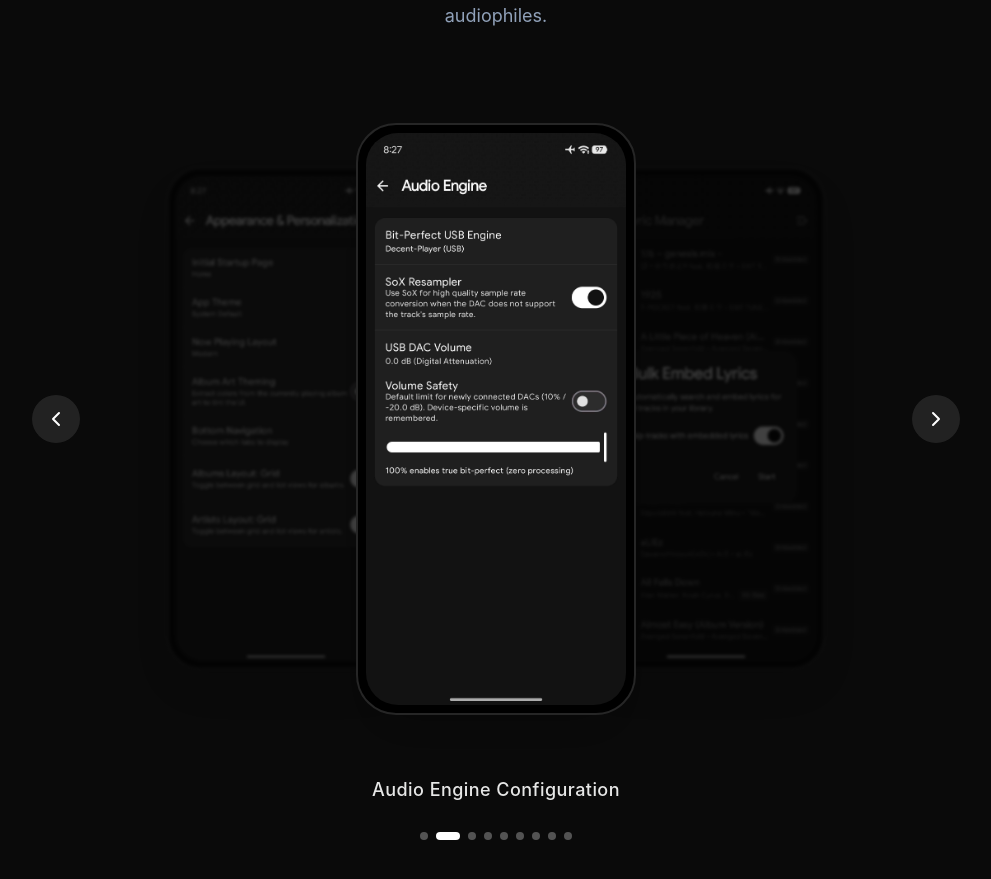
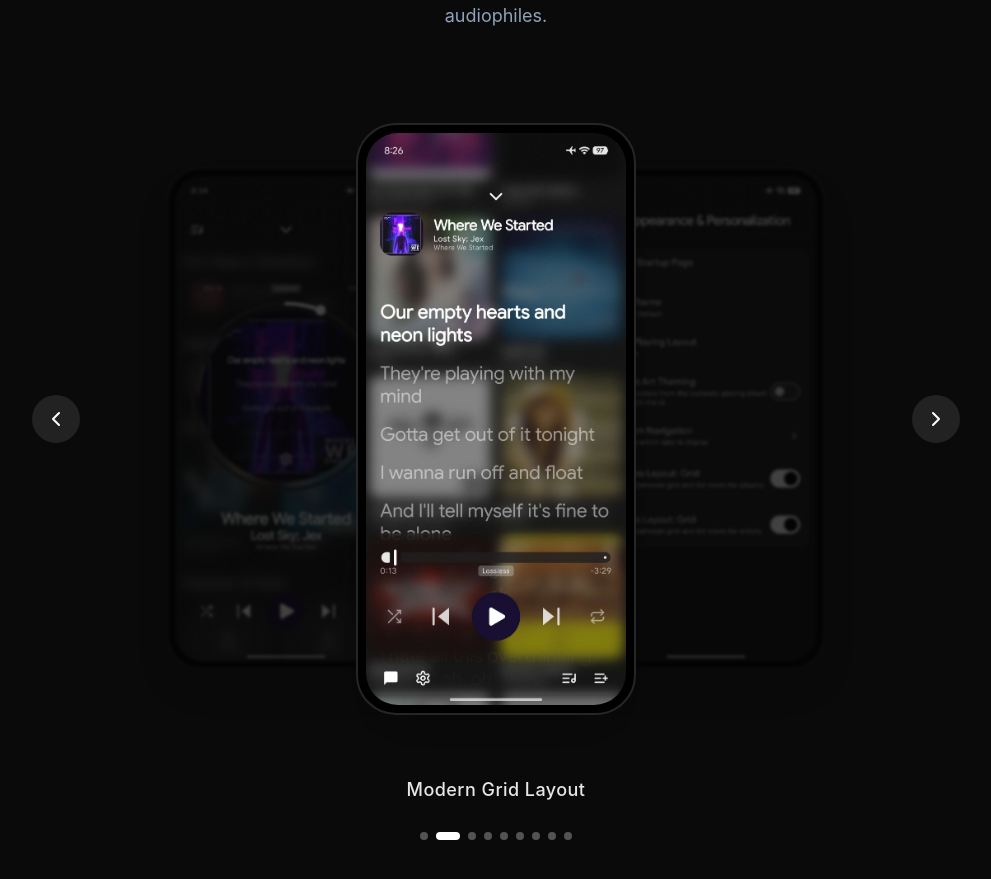
Before and after one commit to Lasteinsa/mf-web, a React (Vite) app: page / in a window 1280 px wide. Shown: the part 986-1865 px from the top of the page, without its empty margins (144-1135 px from the left). Built offline with nearby package versions, Linux system fonts and the light colour scheme.

Commit message:
fix carausel ordering

```diff
--- a/src/data/carousel-data.js
+++ b/src/data/carousel-data.js
@@ -1,4 +1,12 @@
 export const carouselData = [
+  {
+    image: "/assets/radial-layout-screen.jpg",
+    labelKey: "carousel.captions.radial_layout",
+  },
+  {
+    image: "/assets/modern-layout-screen.jpg",
+    labelKey: "carousel.captions.modern_layout",
+  },
   {
     image: "/assets/appereance-personalization-screen.jpg",
     labelKey: "carousel.captions.appearance",
@@ -16,10 +24,6 @@
     labelKey: "carousel.captions.navigation",
   },
   {
-    image: "/assets/modern-layout-screen.jpg",
-    labelKey: "carousel.captions.modern_layout",
-  },
-  {
     image: "/assets/lyrics-provider-screen.jpg",
     labelKey: "carousel.captions.lyrics_provider",
   },
@@ -28,10 +32,6 @@
     labelKey: "carousel.captions.lyrics",
   },
   {
-    image: "/assets/radial-layout-screen.jpg",
-    labelKey: "carousel.captions.radial_layout",
-  },
-  {
     image: "/assets/settings-screen.jpg",
     labelKey: "carousel.captions.settings",
   }
```
